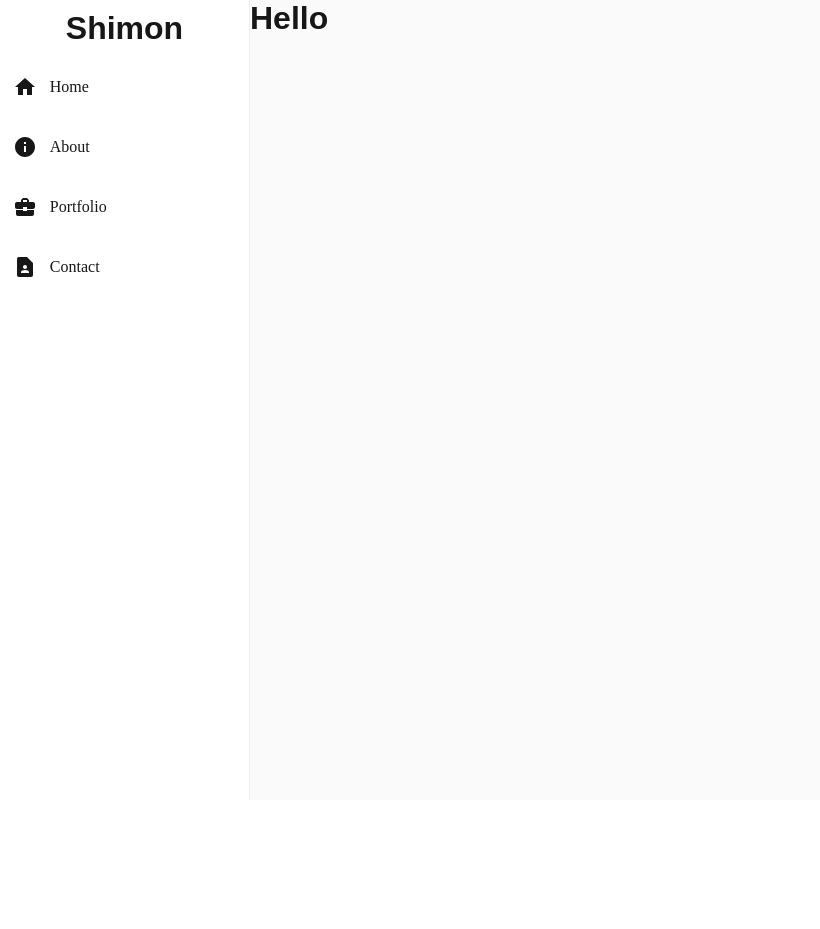
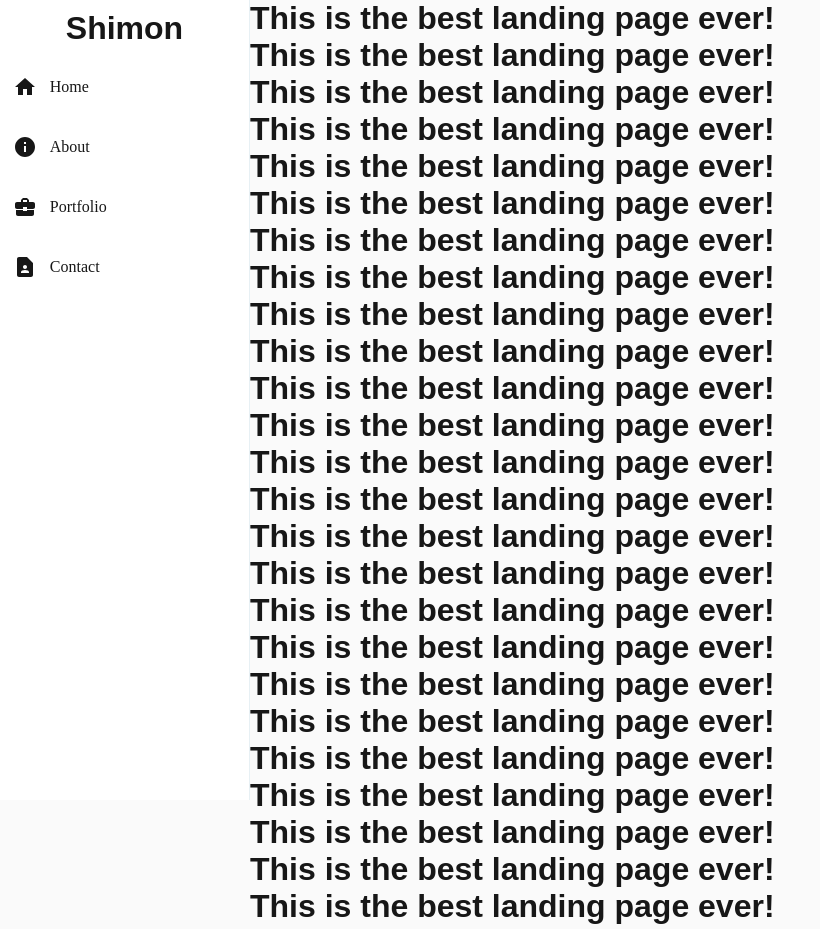
Before and after one commit to bombom737/shimon_pinto_website, a Next.js app in the folder ShimonPintoWebsite/frontend/: page / in a window 1280 px wide. Shown: the top 929 px of the page, without its empty margins (0-820 px from the left). Before the commit the page ends 800 px from the top, so only its background shows below. Built offline with nearby package versions, Linux system fonts and the light colour scheme.

Commit message:
fixed navbar test

```diff
--- a/ShimonPintoWebsite/frontend/src/components/LandingPage/LandingPage.module.css
+++ b/ShimonPintoWebsite/frontend/src/components/LandingPage/LandingPage.module.css
@@ -1,6 +1,11 @@
 .landingPage {
     display: flex;
     width: 100vw;
-    height: 100vh;
+    height: 100%;
     background-color: #fafafa;
 }
+
+.container {
+    flex-direction: column;
+    margin-left: 250px;
+}
--- a/ShimonPintoWebsite/frontend/src/components/LandingPage/LandingPageComponent.tsx
+++ b/ShimonPintoWebsite/frontend/src/components/LandingPage/LandingPageComponent.tsx
@@ -3,7 +3,81 @@ import styles from './LandingPage.module.css'
 function LandingPage() {
   return (
     <div className={styles.landingPage}>
-      <h1>Hello</h1>
+      <div className={styles.container}>
+        <h1>This is the best landing page ever!</h1>
+        <h1>This is the best landing page ever!</h1>
+        <h1>This is the best landing page ever!</h1>
+        <h1>This is the best landing page ever!</h1>
+        <h1>This is the best landing page ever!</h1>
+        <h1>This is the best landing page ever!</h1>
+        <h1>This is the best landing page ever!</h1>
+        <h1>This is the best landing page ever!</h1>
+        <h1>This is the best landing page ever!</h1>
+        <h1>This is the best landing page ever!</h1>
+        <h1>This is the best landing page ever!</h1>
+        <h1>This is the best landing page ever!</h1>
+        <h1>This is the best landing page ever!</h1>
+        <h1>This is the best landing page ever!</h1>
+        <h1>This is the best landing page ever!</h1>
+        <h1>This is the best landing page ever!</h1>
+        <h1>This is the best landing page ever!</h1>
+        <h1>This is the best landing page ever!</h1>
+        <h1>This is the best landing page ever!</h1>
+        <h1>This is the best landing page ever!</h1>
+        <h1>This is the best landing page ever!</h1>
+        <h1>This is the best landing page ever!</h1>
+        <h1>This is the best landing page ever!</h1>
+        <h1>This is the best landing page ever!</h1>
+        <h1>This is the best landing page ever!</h1>
+        <h1>This is the best landing page ever!</h1>
+        <h1>This is the best landing page ever!</h1>
+        <h1>This is the best landing page ever!</h1>
+        <h1>This is the best landing page ever!</h1>
+        <h1>This is the best landing page ever!</h1>
+        <h1>This is the best landing page ever!</h1>
+        <h1>This is the best landing page ever!</h1>
+        <h1>This is the best landing page ever!</h1>
+        <h1>This is the best landing page ever!</h1>
+        <h1>This is the best landing page ever!</h1>
+        <h1>This is the best landing page ever!</h1>
+        <h1>This is the best landing page ever!</h1>
+        <h1>This is the best landing page ever!</h1>
+        <h1>This is the best landing page ever!</h1>
+        <h1>This is the best landing page ever!</h1>
+        <h1>This is the best landing page ever!</h1>
+        <h1>This is the best landing page ever!</h1>
+        <h1>This is the best landing page ever!</h1>
+        <h1>This is the best landing page ever!</h1>
+        <h1>This is the best landing page ever!</h1>
+        <h1>This is the best landing page ever!</h1>
+        <h1>This is the best landing page ever!</h1>
+        <h1>This is the best landing page ever!</h1>
+        <h1>This is the best landing page ever!</h1>
+        <h1>This is the best landing page ever!</h1>
+        <h1>This is the best landing page ever!</h1>
+        <h1>This is the best landing page ever!</h1>
+        <h1>This is the best landing page ever!</h1>
+        <h1>This is the best landing page ever!</h1>
+        <h1>This is the best landing page ever!</h1>
+        <h1>This is the best landing page ever!</h1>
+        <h1>This is the best landing page ever!</h1>
+        <h1>This is the best landing page ever!</h1>
+        <h1>This is the best landing page ever!</h1>
+        <h1>This is the best landing page ever!</h1>
+        <h1>This is the best landing page ever!</h1>
+        <h1>This is the best landing page ever!</h1>
+        <h1>This is the best landing page ever!</h1>
+        <h1>This is the best landing page ever!</h1>
+        <h1>This is the best landing page ever!</h1>
+        <h1>This is the best landing page ever!</h1>
+        <h1>This is the best landing page ever!</h1>
+        <h1>This is the best landing page ever!</h1>
+        <h1>This is the best landing page ever!</h1>
+        <h1>This is the best landing page ever!</h1>
+        <h1>This is the best landing page ever!</h1>
+        <h1>This is the best landing page ever!</h1>
+
+      </div>
     </div>
   )
 }
--- a/ShimonPintoWebsite/frontend/src/components/Sidebar/Sidebar.module.css
+++ b/ShimonPintoWebsite/frontend/src/components/Sidebar/Sidebar.module.css
@@ -4,6 +4,9 @@
     background-color: white;
     border-right: 1px solid rgba(28,105,149, 0.1);
     flex-shrink: 0;
+    position: fixed;
+    overflow-y: auto;
+    z-index: 1000;
 }
 
 .header {
```
